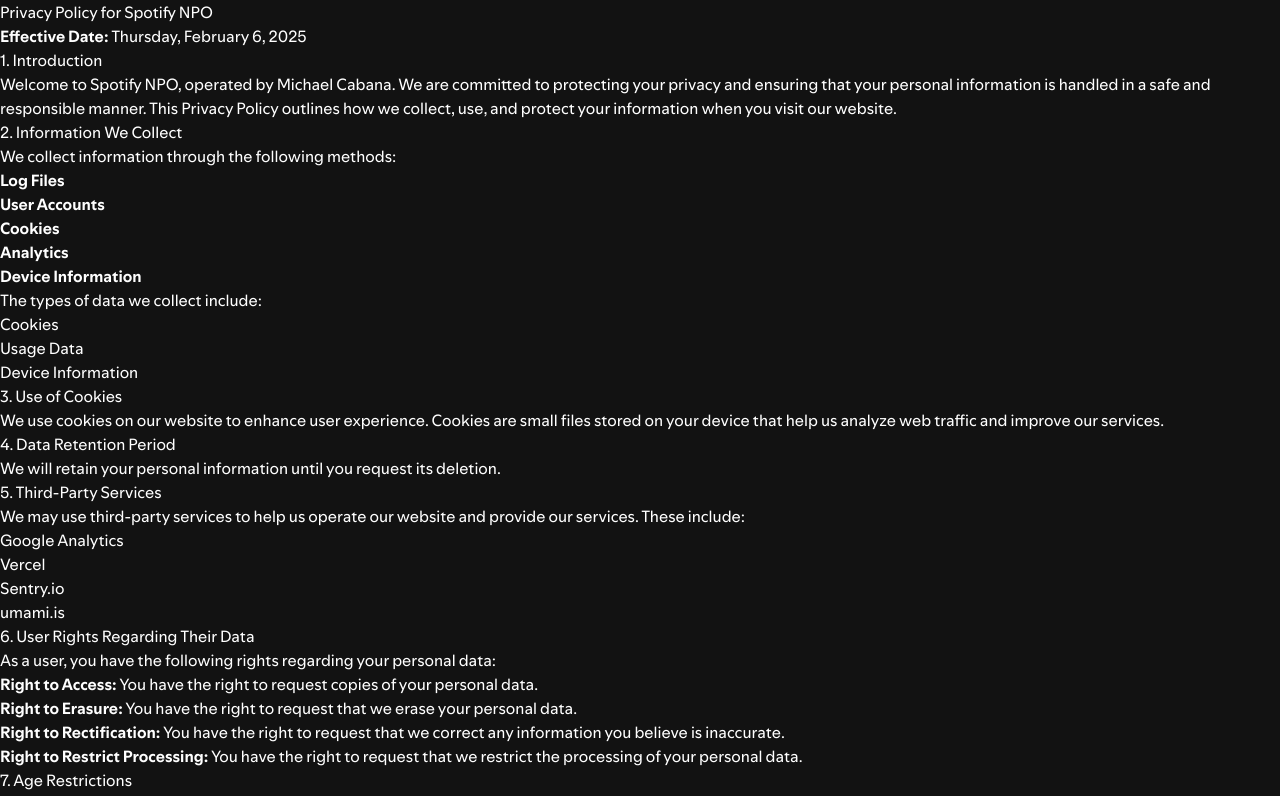
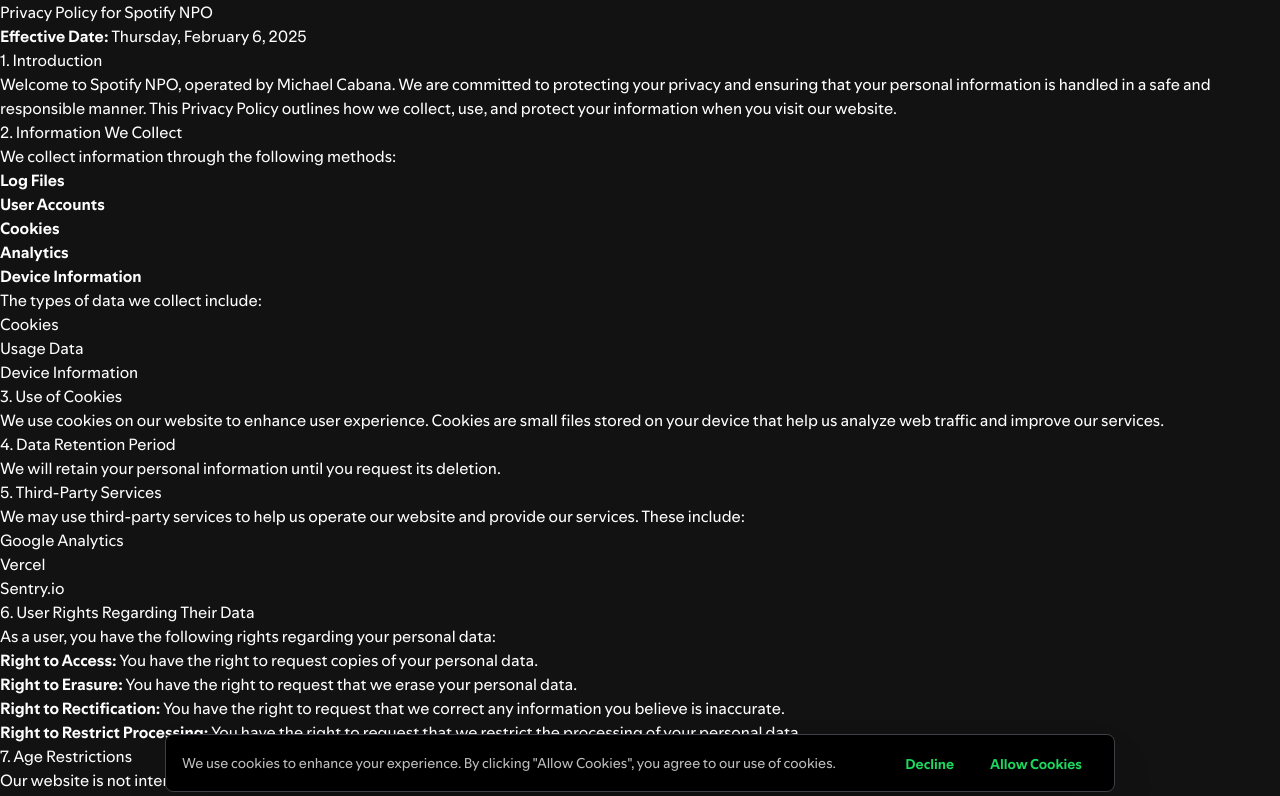
Before and after one commit to mikecabana/spotify-now-playing-overlay, a Next.js app: page /privacy-policy in a window 1280 px wide. Shown: the top 796 px of the page. Built offline with nearby package versions, Linux system fonts and the light colour scheme; no server answers.

Commit message:
removes umami and adds a tag manager and cookie consent banner

```diff
--- a/package.json
+++ b/package.json
@@ -11,11 +11,13 @@
     },
     "dependencies": {
         "@icons-pack/react-simple-icons": "^11.2.0",
+        "@next/third-parties": "^15.1.6",
         "@prisma/client": "^6.3.1",
         "@sentry/nextjs": "^8.54.0",
         "clsx": "^2.1.1",
         "geist": "^1.3.1",
         "lucide-react": "^0.474.0",
+        "motion": "^12.4.2",
         "next": "^15.1.6",
         "next-auth": "^5.0.0-beta.25",
         "react": "^19.0.0",
--- /dev/null
+++ b/src/app/actions.ts
@@ -0,0 +1,19 @@
+'use server';
+
+import { cookies as nextCookies } from 'next/headers';
+
+export async function setCookieConsent(consent: 'granted' | 'declined') {
+    const cookies = await nextCookies();
+    cookies.set({
+        name: 'cookie_consent',
+        value: consent,
+        expires: Date.now() + 1000 * 60 * 60 * 24 * Math.floor(365.25 / 12), // approx every 1 month
+        maxAge: Date.now() + 1000 * 60 * 60 * 24 * Math.floor(365.25 / 12),
+    });
+}
+
+export async function getCookieConsent() {
+    const cookies = await nextCookies();
+    const consentCookie = cookies.get('cookie_consent');
+    return consentCookie?.value as 'granted' | 'declined' | undefined;
+}
--- a/src/app/layout.tsx
+++ b/src/app/layout.tsx
@@ -1,8 +1,10 @@
+import { ConsentBanner } from '@/components/consent';
 import { description } from '@/lib/meta';
+import { GoogleTagManager } from '@next/third-parties/google';
 import type { Metadata } from 'next';
 import localFont from 'next/font/local';
-import Script from 'next/script';
 import { Toaster } from 'react-hot-toast';
+import { getCookieConsent } from './actions';
 import './globals.css';
 
 const spotifyMixUi = localFont({
@@ -47,18 +49,20 @@
     },
 };
 
-export default function RootLayout({ children }: { children: React.ReactNode }) {
+export default async function RootLayout({ children }: { children: React.ReactNode }) {
+    const gtmId = process.env.GOOGLE_TAG_MANAGER_ID as string;
+
+    const consent = await getCookieConsent();
+    const showConsentBanner = consent === undefined;
+
     return (
         <>
-            <Script
-                async
-                src="https://analytics.eu.umami.is/script.js"
-                data-website-id="8c33b96a-3845-4323-b8f1-457d1403ace4"
-            />
             <html lang="en">
+                <GoogleTagManager gtmId={gtmId} />
                 <body className={`${spotifyMixUi.variable} ${spotifyMixUiTitle.variable} font-mix-ui`}>
                     {children}
                     <Toaster position="top-center" />
+                    <ConsentBanner show={showConsentBanner} />
                 </body>
             </html>
         </>
--- a/src/app/privacy-policy/page.tsx
+++ b/src/app/privacy-policy/page.tsx
@@ -8,11 +8,9 @@
 
             <h2>1. Introduction</h2>
             <p>
-        Welcome to Spotify NPO, operated by Michael Cabana. We are committed to
-        protecting your privacy and ensuring that your personal information is
-        handled in a safe and responsible manner. This Privacy Policy outlines
-        how we collect, use, and protect your information when you visit our
-        website.
+                Welcome to Spotify NPO, operated by Michael Cabana. We are committed to protecting your privacy and
+                ensuring that your personal information is handled in a safe and responsible manner. This Privacy Policy
+                outlines how we collect, use, and protect your information when you visit our website.
             </p>
 
             <h2>2. Information We Collect</h2>
@@ -43,55 +41,46 @@
 
             <h2>3. Use of Cookies</h2>
             <p>
-        We use cookies on our website to enhance user experience. Cookies are
-        small files stored on your device that help us analyze web traffic and
-        improve our services.
+                We use cookies on our website to enhance user experience. Cookies are small files stored on your device
+                that help us analyze web traffic and improve our services.
             </p>
 
             <h2>4. Data Retention Period</h2>
-      <p>
-        We will retain your personal information until you request its deletion.
-      </p>
+            <p>We will retain your personal information until you request its deletion.</p>
 
             <h2>5. Third-Party Services</h2>
             <p>
-        We may use third-party services to help us operate our website and
-        provide our services. These include:
+                We may use third-party services to help us operate our website and provide our services. These include:
             </p>
             <ul>
                 <li>Google Analytics</li>
                 <li>Vercel</li>
                 <li>Sentry.io</li>
-        <li>umami.is</li>
             </ul>
 
             <h2>6. User Rights Regarding Their Data</h2>
-      <p>
-        As a user, you have the following rights regarding your personal data:
-      </p>
+            <p>As a user, you have the following rights regarding your personal data:</p>
             <ul>
                 <li>
-          <strong>Right to Access:</strong> You have the right to request copies
-          of your personal data.
+                    <strong>Right to Access:</strong> You have the right to request copies of your personal data.
                 </li>
                 <li>
-          <strong>Right to Erasure:</strong> You have the right to request that
-          we erase your personal data.
+                    <strong>Right to Erasure:</strong> You have the right to request that we erase your personal data.
                 </li>
                 <li>
-          <strong>Right to Rectification:</strong> You have the right to request
-          that we correct any information you believe is inaccurate.
+                    <strong>Right to Rectification:</strong> You have the right to request that we correct any
+                    information you believe is inaccurate.
                 </li>
                 <li>
-          <strong>Right to Restrict Processing:</strong> You have the right to
-          request that we restrict the processing of your personal data.
+                    <strong>Right to Restrict Processing:</strong> You have the right to request that we restrict the
+                    processing of your personal data.
                 </li>
             </ul>
 
             <h2>7. Age Restrictions</h2>
             <p>
-        Our website is not intended for children under 13 years of age. We do
-        not knowingly collect personal information from children under 13.
+                Our website is not intended for children under 13 years of age. We do not knowingly collect personal
+                information from children under 13.
             </p>
 
             <h2>8. Compliance with Legal Frameworks</h2>
@@ -99,23 +88,18 @@
             <ul>
                 <li>General Data Protection Regulation (GDPR)</li>
                 <li>California Consumer Privacy Act (CCPA)</li>
-        <li>
-          Personal Information Protection and Electronic Documents Act (PIPEDA)
-        </li>
+                <li>Personal Information Protection and Electronic Documents Act (PIPEDA)</li>
                 <li>Digital Markets Act (DMA)</li>
             </ul>
 
             <h2>9. Privacy Policy Updates</h2>
             <p>
-        We may update this Privacy Policy as needed. We encourage you to review
-        this policy periodically for any changes.
+                We may update this Privacy Policy as needed. We encourage you to review this policy periodically for any
+                changes.
             </p>
 
             <h2>10. Contact Us</h2>
-      <p>
-        If you have any questions or concerns about this Privacy Policy, please
-        contact us at:
-      </p>
+            <p>If you have any questions or concerns about this Privacy Policy, please contact us at:</p>
             <ul>
                 <li>
                     <strong>Email:</strong> mikeyc343@gmail.com
--- /dev/null
+++ b/src/components/consent.tsx
@@ -0,0 +1,47 @@
+'use client';
+
+import { setCookieConsent } from '@/app/actions';
+import { AnimatePresence } from 'motion/react';
+import * as motion from 'motion/react-client';
+import { useState } from 'react';
+import { Btn } from './btn';
+
+type ConsentBannerProps = {
+    show: boolean;
+};
+
+export function ConsentBanner({ show }: ConsentBannerProps) {
+    const [visible, setVisible] = useState(show);
+
+    return (
+        <AnimatePresence>
+            {visible && (
+                <motion.div
+                    className="flex flex-col md:flex-row gap-1 items-center sticky bottom-0 md:bottom-2 w-full max-w-[950px] mx-auto z-50 bg-black border border-zinc-700 py-2 px-4 rounded-lg shadow-2xl"
+                    initial={{ opacity: 0, y: 100 }}
+                    animate={{ opacity: 1, y: 0 }}
+                    exit={{ opacity: 0, y: 100 }}
+                >
+                    <p className="text-sm opacity-75 flex-grow">
+                        {
+                            'We use cookies to enhance your experience. By clicking "Allow Cookies", you agree to our use of cookies.'
+                        }
+                    </p>
+
+                    <div className="flex justify-center md:justify-end shrink-0 gap-1">
+                        <form action={() => setCookieConsent('declined')}>
+                            <Btn type="submit" onClick={() => setVisible(false)}>
+                                <span className="text-sm">Decline</span>
+                            </Btn>
+                        </form>
+                        <form action={() => setCookieConsent('granted')}>
+                            <Btn type="submit" onClick={() => setVisible(false)}>
+                                <span className="text-sm">Allow Cookies</span>
+                            </Btn>
+                        </form>
+                    </div>
+                </motion.div>
+            )}
+        </AnimatePresence>
+    );
+}
```
Also changed, not shown: 1 other file (tests, documents, lock files or other folders). Lines whose indentation alone changed are shown as unchanged.
